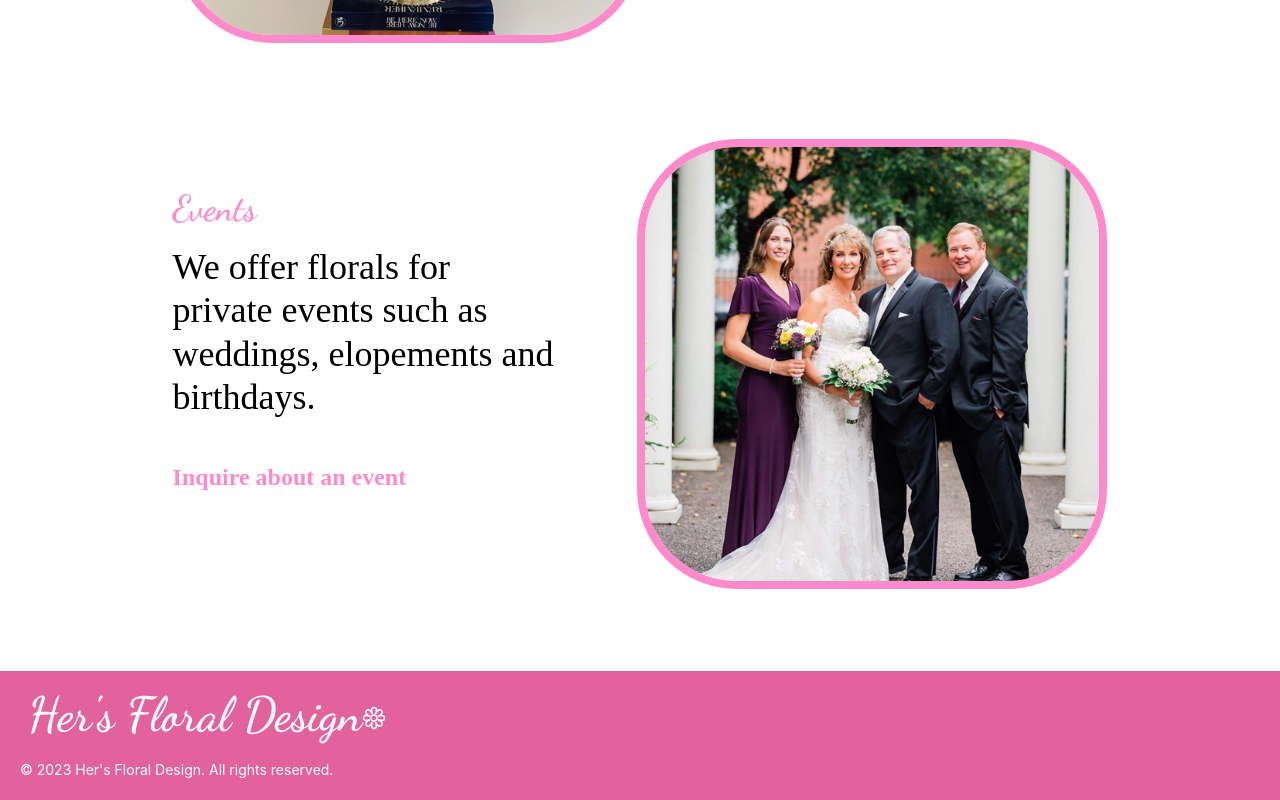
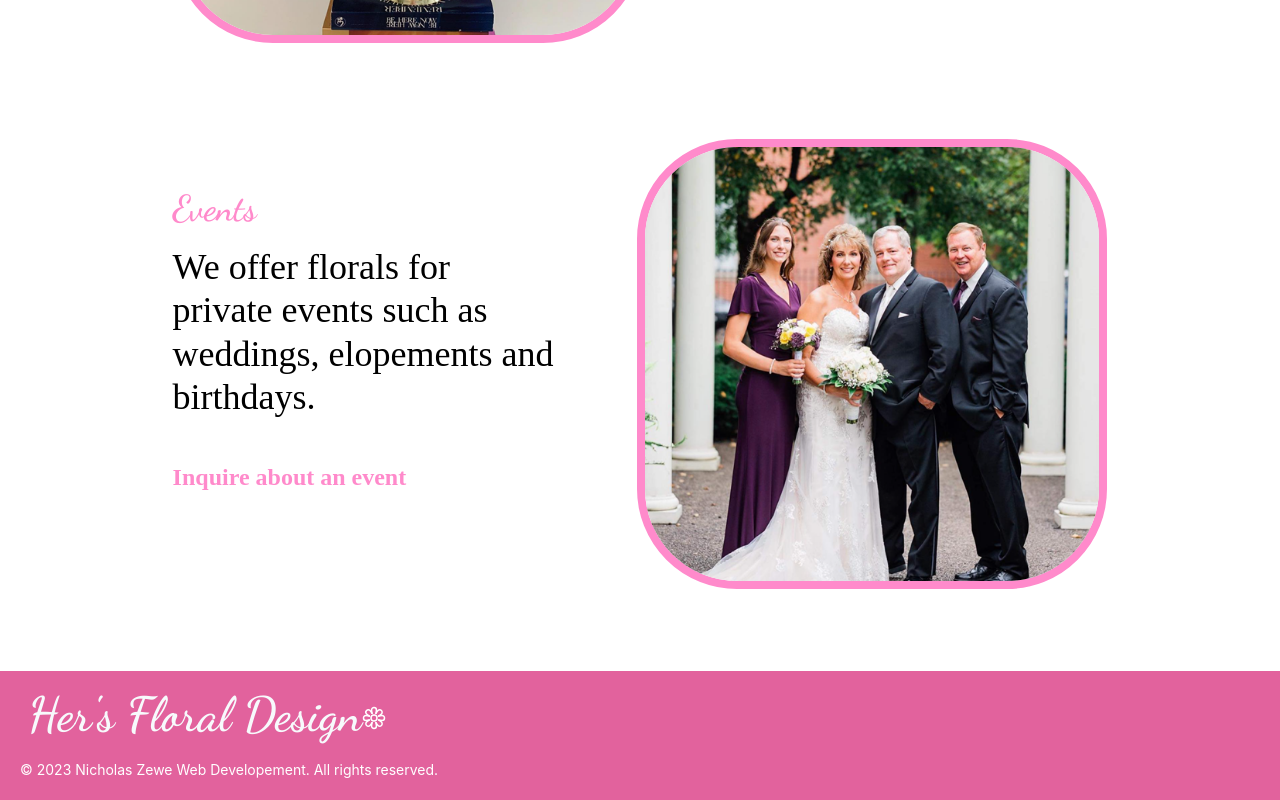
Before and after one commit to NickyZewe/Her-s-Flowers, a React (Vite) app: page / in a window 1280 px wide. Shown: the part 1143-1943 px from the top of the page. Built offline with nearby package versions, Linux system fonts and the light colour scheme.

Commit message:
added signature to footer

```diff
--- a/src/components/Footer.tsx
+++ b/src/components/Footer.tsx
@@ -36,8 +36,8 @@ const Footer = () => {
           </HStack>
         </Stack>
         <Text fontSize="sm" color="#ffffff">
-          &copy; {new Date().getFullYear()} Her's Floral Design. All rights
-          reserved.
+          &copy; {new Date().getFullYear()} Nicholas Zewe Web Developement. All
+          rights reserved.
         </Text>
       </Stack>
     </Flex>
```
